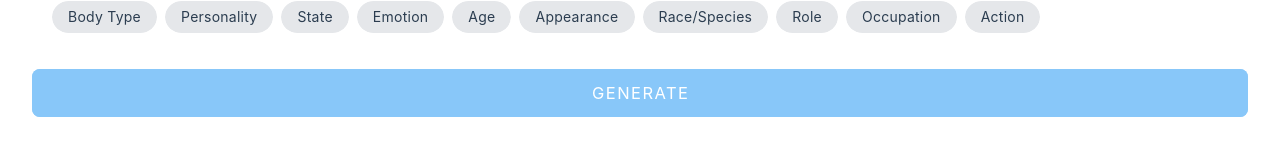
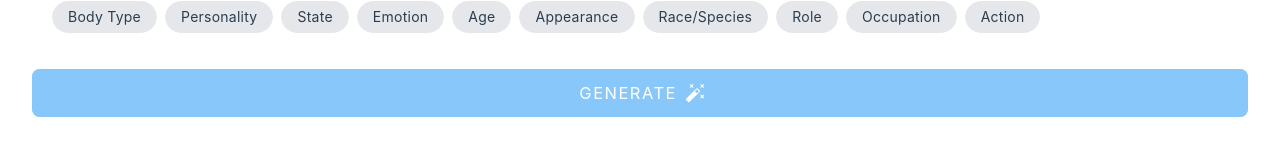
Before and after one commit to pixelGoblin/MuseForge, a Vue app: page / in a window 1280 px wide. Shown: the part 151-306 px from the top of the page. Built offline with nearby package versions, Linux system fonts and the light colour scheme.

Commit message:
refactor: add generate icon

```diff
--- a/src/components/KeywordFields.vue
+++ b/src/components/KeywordFields.vue
@@ -166,11 +166,12 @@
   <v-btn
     color="primary"
     class="generate-button rounded-lg px-4 py-2 mb-5 w-100"
+
     :disabled="selectedCategories.length === 0"
     @click="generateInspiration"
   >
     Generate
-    <!-- <v-icon end>mdi-auto-fix</v-icon> -->
+    <v-icon icon="$generate" end />
   </v-btn>
 </template>
 
--- a/src/main.js
+++ b/src/main.js
@@ -7,7 +7,7 @@ import { createVuetify } from 'vuetify'
 import * as components from 'vuetify/components'
 import * as directives from 'vuetify/directives'
 import { aliases, mdi } from 'vuetify/iconsets/mdi-svg'
-import { mdiHeart, mdiPencil, mdiDelete, mdiDiceMultiple } from '@mdi/js'
+import { mdiHeart, mdiPencil, mdiDelete, mdiDiceMultiple, mdiAutoFix } from '@mdi/js'
 // import '@mdi/font/css/materialdesignicons.css'
 
 import { createPinia } from 'pinia'
@@ -25,7 +25,8 @@ const vuetify = createVuetify({
       heart: mdiHeart,
       edit: mdiPencil,
       remove: mdiDelete,
-      dice: mdiDiceMultiple
+      dice: mdiDiceMultiple,
+      generate: mdiAutoFix
     },
     sets: {
       mdi,
```
